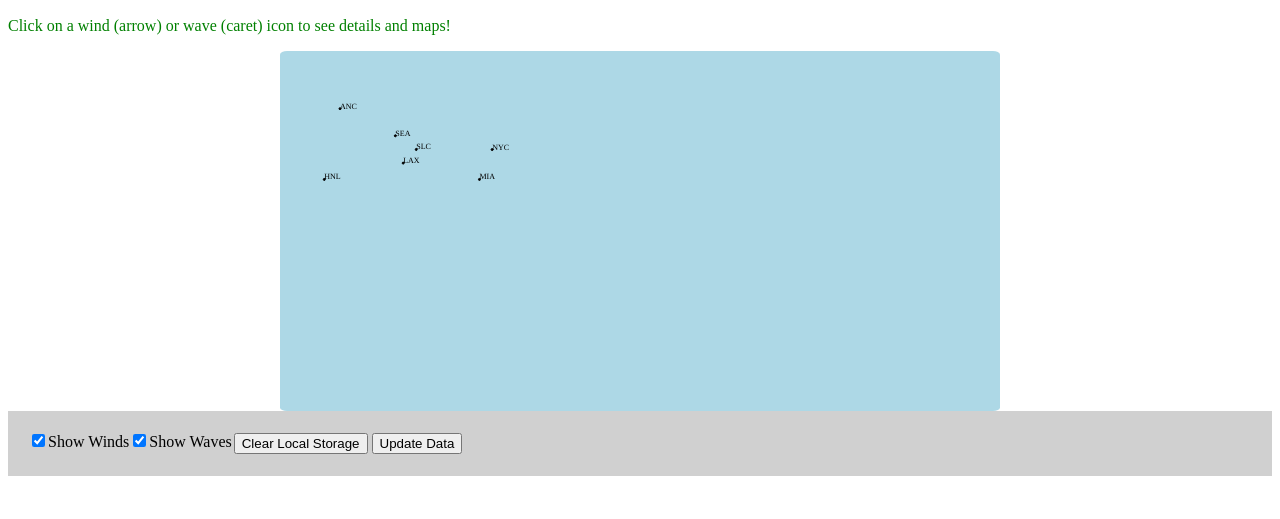
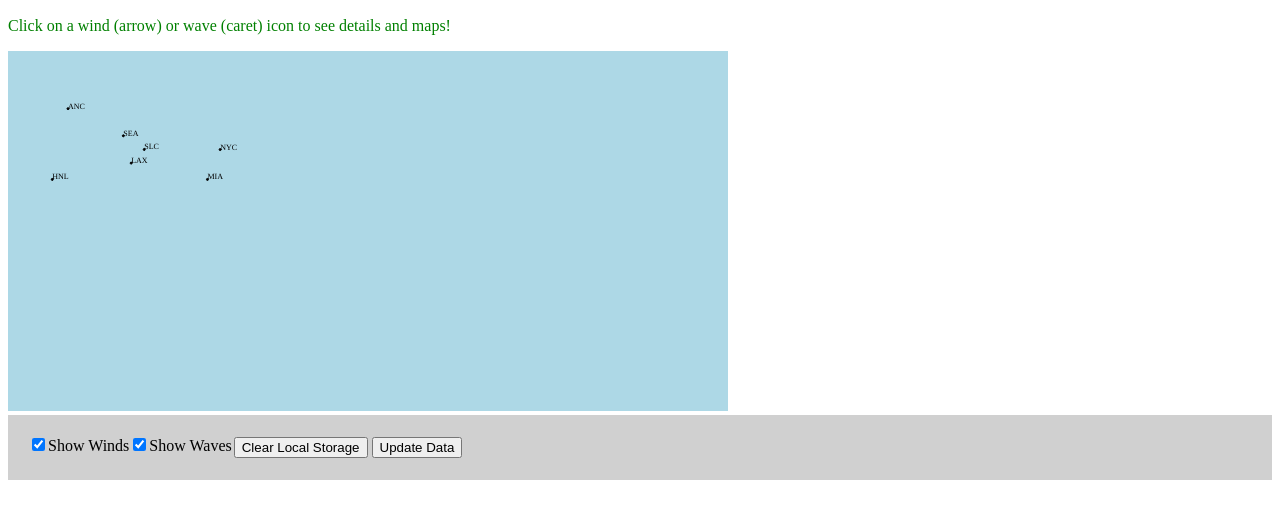
Before and after one commit to BobHathaway2/wdd330-Final-Project, a website with bundled scripts: page index.html in a window 1280 px wide. Shown: the part 203-722 px from the top of the page. Built offline with nearby package versions, Linux system fonts and the light colour scheme; no server answers.

Commit message:
missed a fix

```diff
--- a/src/css/style.css
+++ b/src/css/style.css
@@ -52,13 +52,13 @@ h1 {
   margin: 1%;
   text-align: left;
 }
-#canvas {
+/* #canvas {
   margin-right: auto;
   margin-left: auto;
   border-radius: 1%;
   display: flex;
   border: 0px solid var(--primary-color);
-}
+} */
 #refresh, #clearLS {
   margin: 2px;
   font-size: 12;
```
